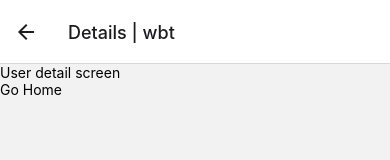
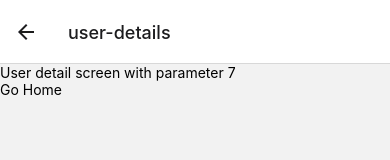
Before and after one commit to LeonelKero/done-with, a React Native app: screen / in a window 390 px wide. Both pictures are taken after a click on the button "GO TO DETAILS". Shown: the top 160 px of the page. Built offline with nearby package versions, Linux system fonts and the light colour scheme.

Commit message:
Passing params on screen navigation

```diff
--- a/App.js
+++ b/App.js
@@ -8,14 +8,14 @@ const UserScreen = ({ navigation }) => (
     <Text>User screen</Text>
     <Button
       title="Go to details"
-      onPress={() => navigation.navigate("user-details")}
+      onPress={() => navigation.navigate("user-details", { id: 7 })}
     />
   </View>
 );
 
-const UserDetailScreen = ({ navigation }) => (
+const UserDetailScreen = ({ navigation, route }) => (
   <View>
-    <Text>User detail screen</Text>
+    <Text>User detail screen with parameter {route.params.id}</Text>
     <Pressable onPress={() => navigation.navigate("user")}>
       <Text>Go Home</Text>
     </Pressable>
@@ -29,12 +29,12 @@ const StackNavigator = () => (
     <Stack.Screen
       name="user"
       component={UserScreen}
-      options={{ title: "User | wbt" }}
+      // options={{ title: "User | wbt" }}
     />
     <Stack.Screen
       name="user-details"
       component={UserDetailScreen}
-      options={{ title: "Details | wbt" }}
+      // options={{ title: "Details | wbt" }}
     />
   </Stack.Navigator>
 );
```
